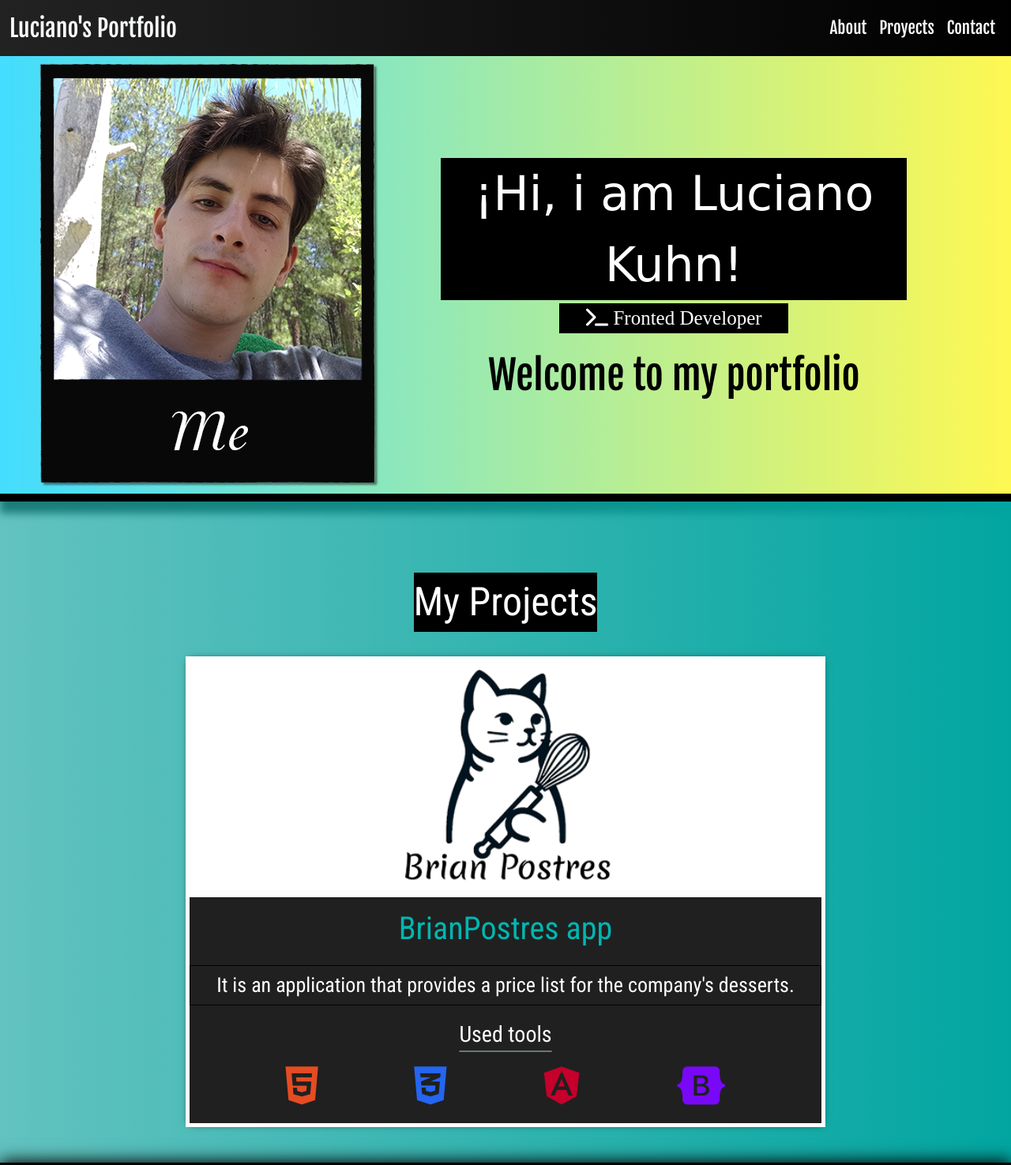
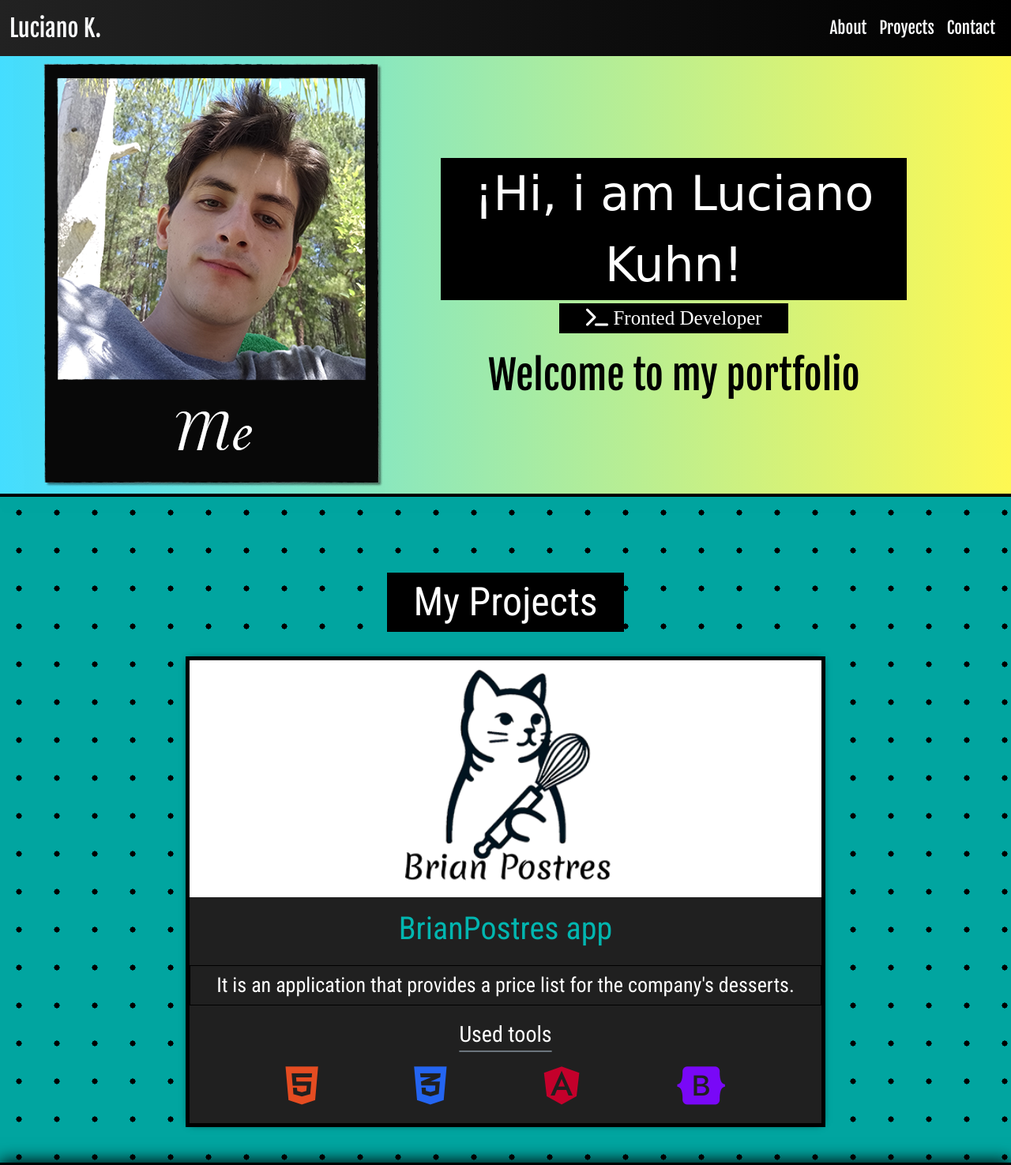
Before and after one commit to LucianoKuhn/PersonalPortfolio, a plain HTML site: page index.html in a window 1280 px wide. Shown: the top 1475 px of the page at 79% size. Drawn offline with nearby package versions, Linux system fonts and the light colour scheme; a script that the page names is missing; a web font is replaced by a local one.

Commit message:
cambios menores

```diff
--- a/CSS/index_style.css
+++ b/CSS/index_style.css
@@ -55,7 +55,7 @@ li a:hover {
 
 #welcome-section {
   background: linear-gradient(to right, #44ddff, #fef852);
-  outline: 10px solid black;
+  outline: 4px solid black;
   box-shadow: 0px 25px 10px black;
 }
 
@@ -95,15 +95,18 @@ li a:hover {
 }
 
 /*! SECCION PROYECTOS */
-
 #projects {
-  background: linear-gradient(to right, #26aba7b8, #01a5a0fe);
+  background: radial-gradient(circle, #000000 10%, transparent 11%);
+  background-size: 3em 3em;
+  background-color: #01a5a0fe;
+  opacity: 1;
   padding-top: 100px;
 }
 
 .p-projectsTitulo {
   font-family: "Contrail One", cursive;
   font-size: 50px;
+  width: 300px;
   background-color: #000;
   color: #ffffff;
   animation-name: desplazar-derecha;
@@ -113,7 +116,7 @@ li a:hover {
 .contenedorProyecto1 {
   margin-top: 20px;
   background-color: #202020;
-  outline: 5px solid rgb(255, 255, 255);
+  outline: 5px solid black;
   box-shadow: 0px 0px 10px black;
   padding-bottom: 20px;
   margin-bottom: 50px;
@@ -207,7 +210,7 @@ li a:hover {
   text-decoration: none;
 }
 
-@media only screen and (max-width: 768px) {
+@media only screen and (max-width: 1100px) {
   .p-name {
     width: 350px;
     font-size: 35px;
--- a/index.html
+++ b/index.html
@@ -81,7 +81,7 @@
     <header>
       <nav class="navbar navbar-expand-lg bg-body-tertiary fixed-top">
         <div class="container-fluid">
-          <a class="navbar-brand titulo-nav text-light">Luciano's Portfolio</a>
+          <a class="navbar-brand titulo-nav text-light">Luciano K.</a>
           <button
             class="navbar-toggler"
             type="button"
@@ -120,10 +120,9 @@
   <div class="container-fluid" id="welcome-section">
       <div class="row">
         <div class="col-12 order-2 col-md-5 col-lg-5">
-
-          <img class="Img-cara img-fluid " src="img/MiCara2.png" alt="Mi rostro" />
+          <img class="Img-cara img-fluid mx-auto d-block " src="img/MiCara2.png" alt="Mi rostro" />
         </div>
-        <div class="col-12 order-md-2 col-md-7 col-lg-6">
+        <div class="col-12 order-md-2 col-md-6 col-lg-6">
           <p class="p-name mx-auto">¡Hi, i am Luciano Kuhn!</p>
           <p class="p-developer mx-auto">
             <i class="fa-solid fa-terminal"></i> Fronted Developer
@@ -138,6 +137,7 @@
         <p class="p-projectsTitulo text-center">My Projects</p>
       </div>
 
+      <div class="container">
         <div class="col-12 d-flex justify-content-center">
           <div class="contenedorProyecto1">
             <a href="https://brianpostres.netlify.app/" target="_BLANK">
@@ -164,11 +164,13 @@
           </div>
         </div>
       </div>
+    </div>
 
     <div id="contactBackground">
       <p class="p-letsWork text-center">Let's Work Together</p>
+      <div class="container">
 
-      <div class="container containerRedes">
+      <div class="containerRedes">
         <div class="row">
           <div class="col-4">
             <a
@@ -191,6 +193,7 @@
         </div>
       </div>
       </div>
+    </div>
 
     <script src="JS/indexJS.js"></script>
   </body>
```
Lines whose indentation alone changed are shown as unchanged.
